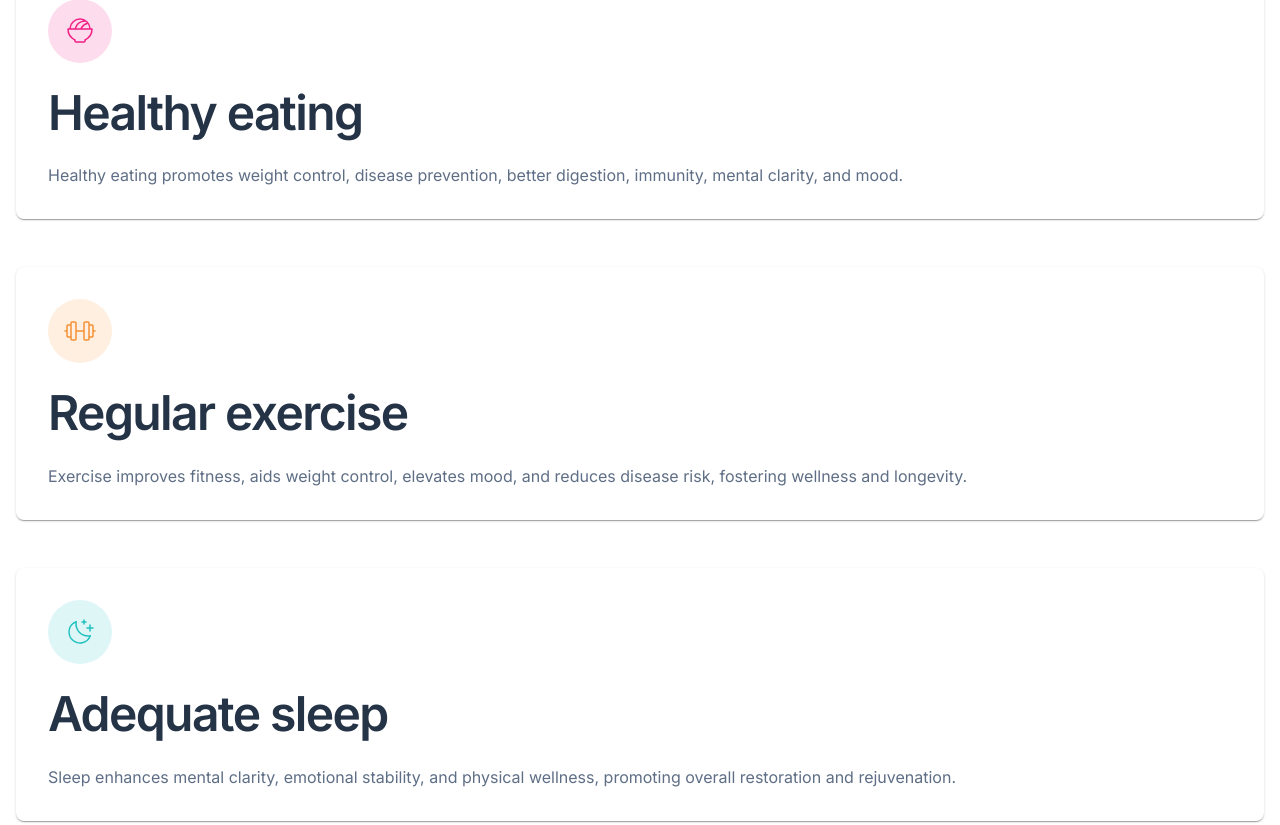
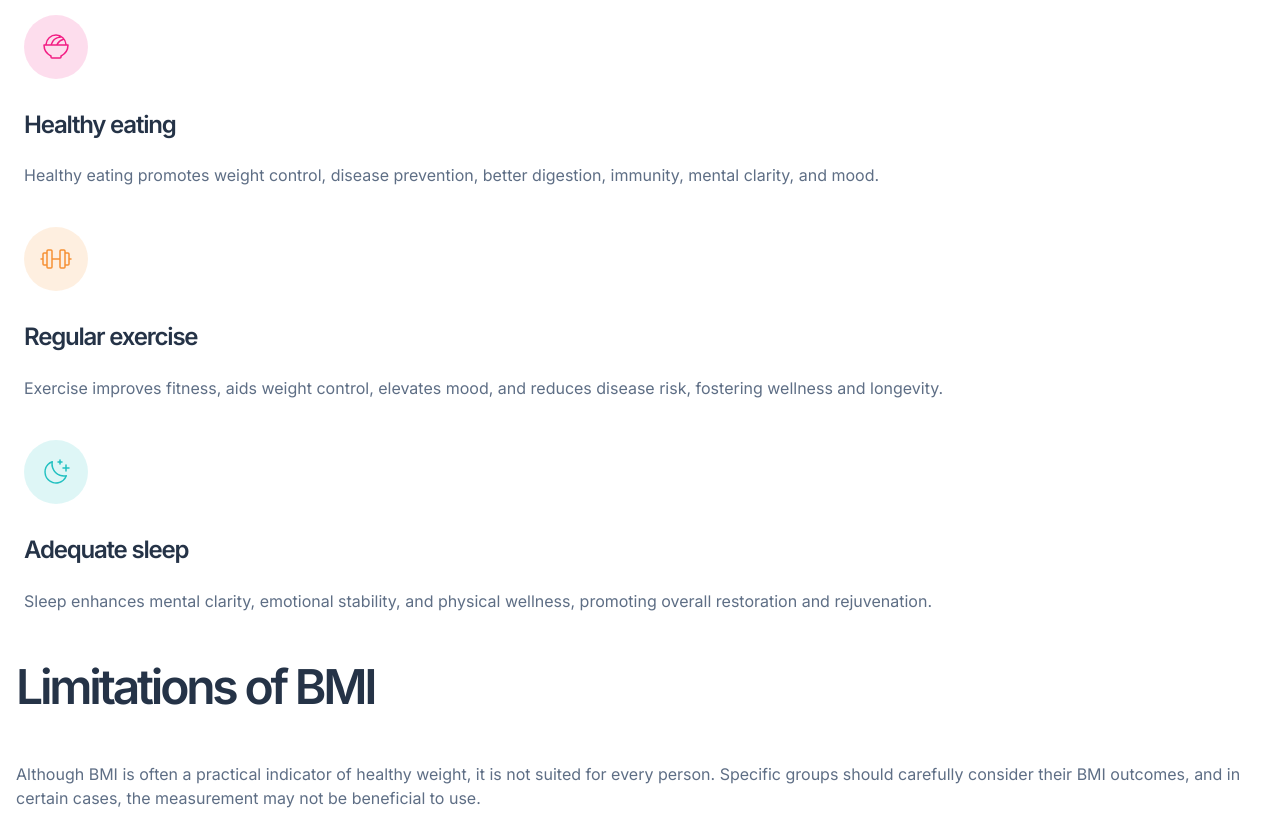
Before and after one commit to haipinggong/bmi-calculator, a React (Vite) app: page / in a window 1280 px wide. Shown: the part 2282-3107 px from the top of the page. Built offline with nearby package versions, Linux system fonts and the light colour scheme.

Commit message:
Adjust Tips styling

```diff
--- /dev/null
+++ b/src/components/Tips/TipCard/TipCard.styles.ts
@@ -0,0 +1,22 @@
+import type { SxProps, Theme } from "@mui/material";
+
+export const styles: Record<string, SxProps<Theme>> = {
+  card: {
+    display: "flex",
+    flexDirection: "column",
+    gap: 4,
+    border: "none",
+  },
+  icon: {
+    width: "64px",
+    height: "64px",
+  },
+  content: {
+    display: "flex",
+    flexDirection: "column",
+    gap: 3,
+  },
+  description: {
+    color: (theme) => theme.palette.text.secondary,
+  },
+};
--- /dev/null
+++ b/src/components/Tips/TipCard/TipCard.tsx
@@ -0,0 +1,24 @@
+import { Box, Typography, Card } from "@mui/material";
+import { styles } from "./TipCard.styles";
+
+type TipCardProps = {
+  icon: string;
+  title: string;
+  description: string;
+};
+
+export const TipCard = ({ icon, title, description }: TipCardProps) => {
+  return (
+    <Card variant="outlined" sx={styles.card}>
+      <Box component="img" src={icon} alt={`${title} icon`} sx={styles.icon} />
+      <Box sx={styles.content}>
+        <Typography variant="h4" component="h3">
+          {title}
+        </Typography>
+        <Typography variant="body1" sx={styles.description}>
+          {description}
+        </Typography>
+      </Box>
+    </Card>
+  );
+};
--- a/src/components/Tips/Tips.styles.ts
+++ b/src/components/Tips/Tips.styles.ts
@@ -1,67 +1,11 @@
-export const styles = {
+import type { SxProps, Theme } from "@mui/material";
+
+export const styles: Record<string, SxProps<Theme>> = {
   container: {
     display: "flex",
     flexDirection: "column",
-    gap: "3rem",
-    padding: "0 1rem",
-  },
-  card: {
-    backgroundColor: "#fff",
-    borderRadius: 2,
-    padding: 4,
-    display: "flex",
-    flexDirection: "column",
-    gap: 3,
-  },
-  icon: {
-    width: "64px",
-    height: "64px",
-  },
-  title: {
-    color: "#253347",
-    fontFamily: "Inter, sans-serif",
-    fontSize: "48px",
-    fontWeight: 600,
-    lineHeight: "110%",
-    letterSpacing: "-2.5%",
-  },
-  description: {
-    color: "#5E6E85",
-    fontFamily: "Inter",
-    fontSize: "16px",
-    fontWeight: 400,
-    lineHeight: "150%",
-  },
-  tipsContainer: {
-    display: "flex",
-    gap: "2rem",
-  },
-  tipCard: {
-    display: "flex",
-    flexDirection: "column",
-    gap: "1.5rem",
-    padding: "2rem",
-    backgroundColor: "#FFFFFF",
-    borderRadius: "16px",
-    boxShadow: "0px 16px 30px 0px rgba(143, 174, 207, 0.25)",
-  },
-  tipIcon: {
-    width: "64px",
-    height: "64px",
-  },
-  tipTitle: {
-    color: "#253347",
-    fontFamily: "Inter, sans-serif",
-    fontSize: "24px",
-    fontWeight: 600,
-    lineHeight: "110%",
-    letterSpacing: "-1.2px",
-  },
-  tipDescription: {
-    color: "#5E6E85",
-    fontFamily: "Inter, sans-serif",
-    fontSize: "16px",
-    fontWeight: 400,
-    lineHeight: "150%",
+    justifyContent: "space-between",
+    gap: 5,
+    padding: (theme) => theme.spacing(6, 3),
   },
 };
--- a/src/components/Tips/Tips.tsx
+++ b/src/components/Tips/Tips.tsx
@@ -1,59 +1,30 @@
-import { Box, Typography, Card } from "@mui/material";
+import { Box } from "@mui/material";
 import { styles } from "./Tips.styles";
 import iconEating from "../../assets/images/icon-eating.svg";
 import iconExercise from "../../assets/images/icon-exercise.svg";
 import iconSleep from "../../assets/images/icon-sleep.svg";
+import { TipCard } from "./TipCard/TipCard";
 
 export const Tips = () => {
   return (
     <Box sx={styles.container}>
-      <Card sx={styles.card}>
-        <Box
-          component="img"
-          src={iconEating}
-          alt="Healthy eating icon"
-          sx={styles.icon}
-        />
-        <Typography variant="h3" sx={styles.title}>
-          Healthy eating
-        </Typography>
-        <Typography sx={styles.description}>
-          Healthy eating promotes weight control, disease prevention, better
-          digestion, immunity, mental clarity, and mood.
-        </Typography>
-      </Card>
+      <TipCard
+        icon={iconEating}
+        title="Healthy eating"
+        description="Healthy eating promotes weight control, disease prevention, better digestion, immunity, mental clarity, and mood."
+      />
 
-      <Card sx={styles.card}>
-        <Box
-          component="img"
-          src={iconExercise}
-          alt="Regular exercise icon"
-          sx={styles.icon}
-        />
-        <Typography variant="h3" sx={styles.title}>
-          Regular exercise
-        </Typography>
-        <Typography sx={styles.description}>
-          Exercise improves fitness, aids weight control, elevates mood, and
-          reduces disease risk, fostering wellness and longevity.
-        </Typography>
-      </Card>
+      <TipCard
+        icon={iconExercise}
+        title="Regular exercise"
+        description="Exercise improves fitness, aids weight control, elevates mood, and reduces disease risk, fostering wellness and longevity."
+      />
 
-      <Card sx={styles.card}>
-        <Box
-          component="img"
-          src={iconSleep}
-          alt="Adequate sleep icon"
-          sx={styles.icon}
-        />
-        <Typography variant="h3" sx={styles.title}>
-          Adequate sleep
-        </Typography>
-        <Typography sx={styles.description}>
-          Sleep enhances mental clarity, emotional stability, and physical
-          wellness, promoting overall restoration and rejuvenation.
-        </Typography>
-      </Card>
+      <TipCard
+        icon={iconSleep}
+        title="Adequate sleep"
+        description="Sleep enhances mental clarity, emotional stability, and physical wellness, promoting overall restoration and rejuvenation."
+      />
     </Box>
   );
 };
--- a/src/components/YourResults/YourResults.styles.ts
+++ b/src/components/YourResults/YourResults.styles.ts
@@ -16,6 +16,7 @@ export const styles: Record<string, SxProps<Theme>> = {
     display: "flex",
     flexDirection: "column",
     gap: 4,
+    paddingInline: 3,
   },
   resultDescription: (theme) => ({
     color: theme.palette.text.secondary,
```
